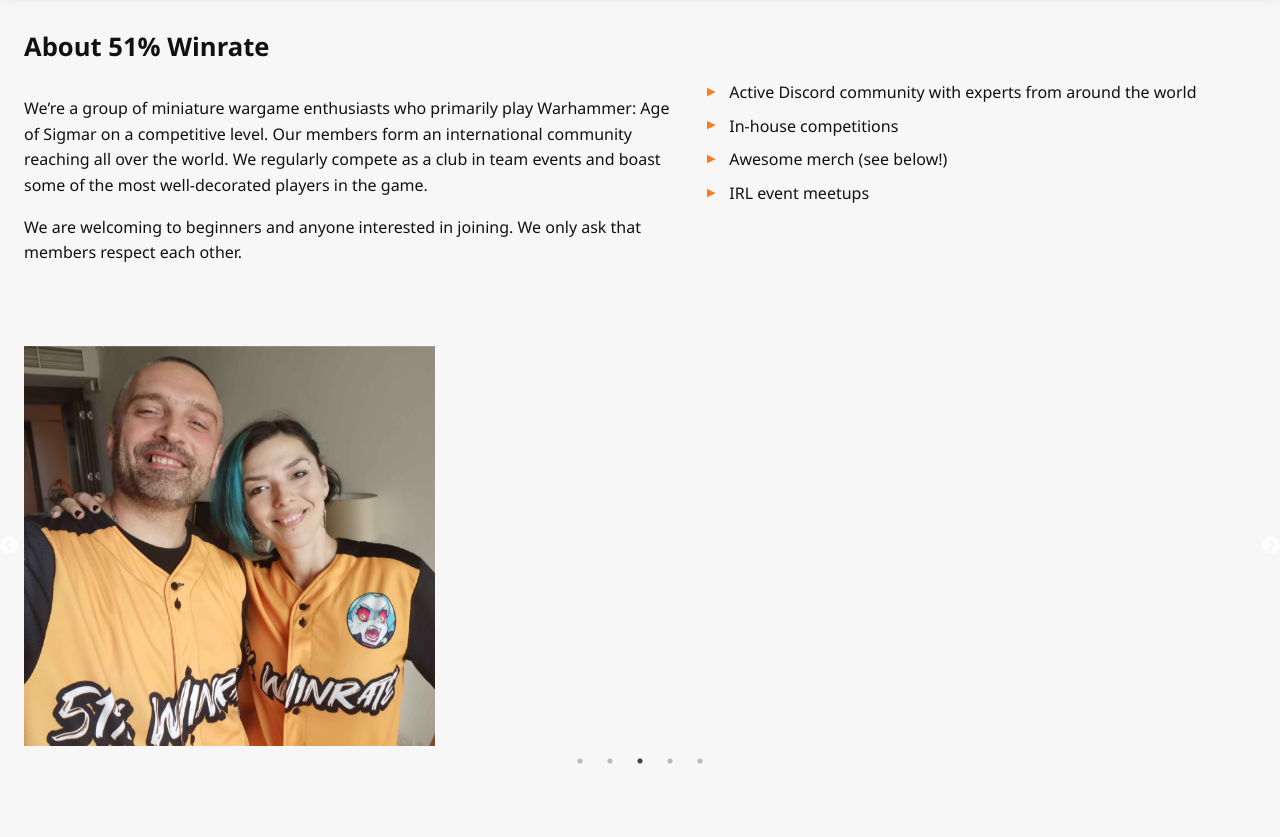
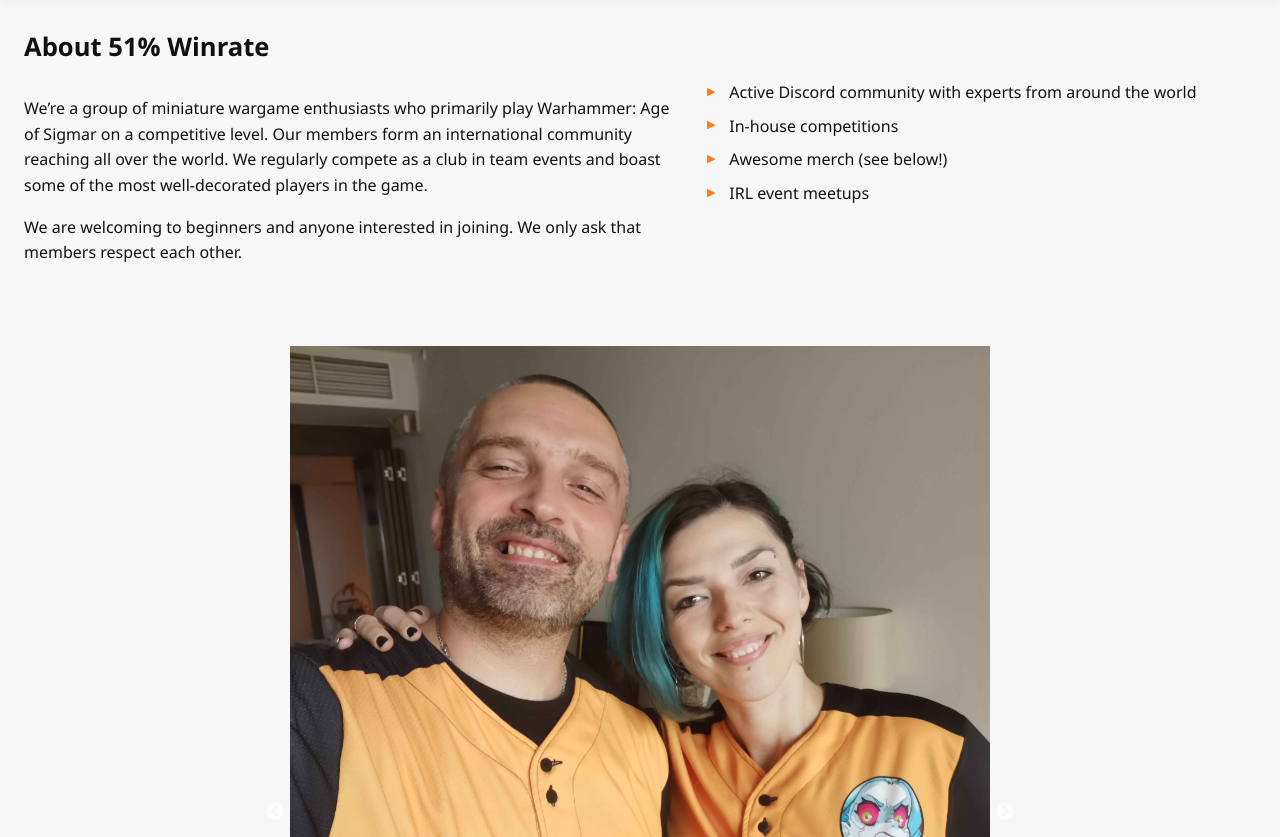
Before and after one commit to ZaleskiT/final_418, a website: page index.html in a window 1280 px wide. Shown: the part 94-931 px from the top of the page. Drawn offline with nearby package versions, Linux system fonts and the light colour scheme.

Commit message:
adjusted carousel ccs a bit

```diff
--- a/javascript.js
+++ b/javascript.js
@@ -18,7 +18,6 @@
 
     // slick (carousel)
     $('.carousel-container').slick({
-        slidesToShow: 3,
         slidesToScroll: 1,
         autoplay: true,
         autoplaySpeed: 2000,
--- a/styles.css
+++ b/styles.css
@@ -133,8 +133,12 @@ body.dark-theme {
 
 /* Carousel */
 
+.carousel-container {
+  max-width: 700px;
+  margin: 0 auto;
+}
+
 .carousel-container img {
-  height: 400px;
   width: 100%;
   object-fit: cover;
 }
```
